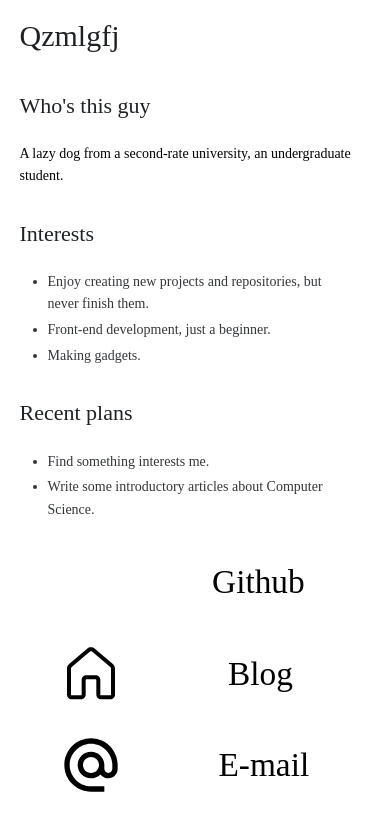
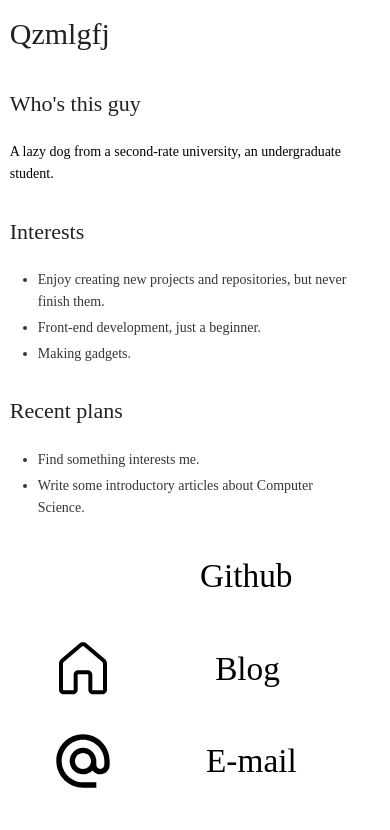
Before and after one commit to qzmlgfj/home-page-v3, a Vue app: page / in a window 390 px wide. Shown: the top 830 px of the page. Built offline with nearby package versions, Linux system fonts and the light colour scheme; some icons are missing; a web font is replaced by a local one.

Commit message:
解决了移动端元素溢出导致的水平滚动条

```diff
--- a/src/App.vue
+++ b/src/App.vue
@@ -14,7 +14,7 @@ export default {
     components: {
         Profile,
         Menu,
-    }
+    },
 };
 </script>
 
@@ -25,6 +25,10 @@ export default {
     font-family: "Fira Code";
     src: url("https://qzmlgfj.ml/Fonts/FiraCode-Regular.woff") format("woff"),
         url("https://qzmlgfj.ml/Fonts/FiraCode-Regular.ttf") format("ttf");
+}
+
+html {
+    max-width: 100%;
 }
 
 * {
@@ -64,6 +68,11 @@ body {
     body {
         margin: 0;
         display: inline;
+        max-width: 100%;
+    }
+
+    html{
+        overflow-y: hidden;
     }
 
     #container {
@@ -72,9 +81,9 @@ body {
     }
 
     .column {
-        margin-left: 5%;
-        max-width: 85%;
-        width: 85%;
+        margin: 2.5%;
+        min-width: 90%;
+        width: 90%;
     }
     img {
         margin-left: 5%;
--- a/src/components/Menu.vue
+++ b/src/components/Menu.vue
@@ -150,7 +150,7 @@ export default {
 button {
     border: none;
     outline: none;
-    width: 100%;
+    width: 90%;
     height: 75px;
     transition: all 0.5s;
     cursor: pointer;
```
